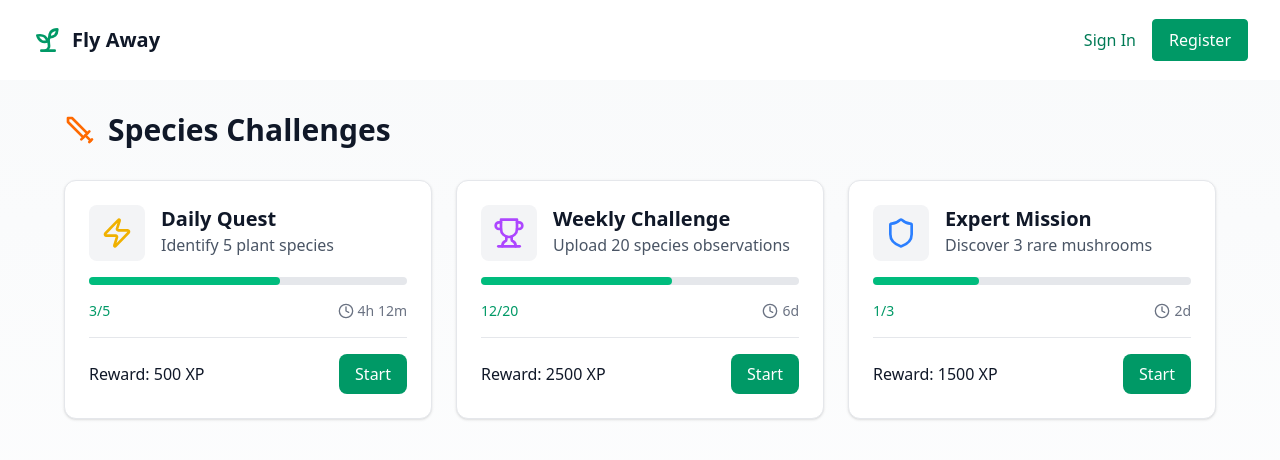
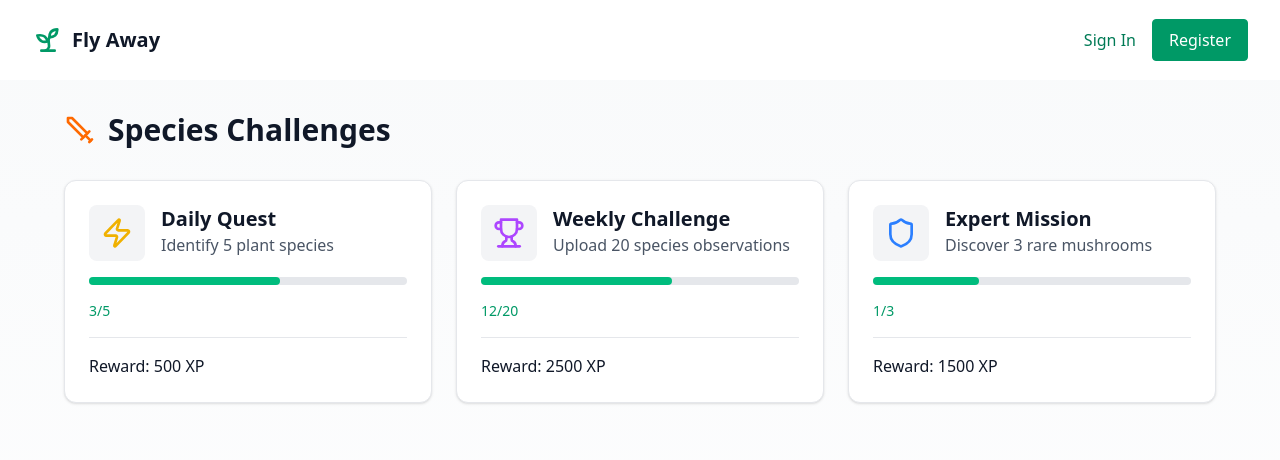
Before and after one commit to Alexander1022/social-flutter, a React (Vite) app in the folder Client/: page /challenges in a window 1280 px wide. Shown: the top 460 px of the page. Built offline with nearby package versions, Linux system fonts and the light colour scheme.

Commit message:
Remove unused buttons

```diff
--- a/Client/src/pages/Challenges.tsx
+++ b/Client/src/pages/Challenges.tsx
@@ -9,7 +9,6 @@ export default function Challenges() {
       progress: 3,
       total: 5,
       reward: 500,
-      timeLeft: "4h 12m",
       icon: <Zap className="w-8 h-8 text-yellow-500" />,
     },
     {
@@ -18,7 +17,6 @@ export default function Challenges() {
       progress: 12,
       total: 20,
       reward: 2500,
-      timeLeft: "6d",
       icon: <Trophy className="w-8 h-8 text-purple-500" />,
     },
     {
@@ -27,7 +25,6 @@ export default function Challenges() {
       progress: 1,
       total: 3,
       reward: 1500,
-      timeLeft: "2d",
       icon: <Shield className="w-8 h-8 text-blue-500" />,
     },
   ];
@@ -74,19 +71,12 @@ export default function Challenges() {
                   <span className="text-emerald-600">
                     {challenge.progress}/{challenge.total}
                   </span>
-                  <span className="text-gray-500 flex items-center gap-1">
-                    <Clock className="w-4 h-4" />
-                    {challenge.timeLeft}
-                  </span>
                 </div>
 
                 <div className="flex justify-between items-center pt-4 border-t border-gray-200">
                   <span className="text-gray-900 font-medium">
                     Reward: {challenge.reward} XP
                   </span>
-                  <button className="px-4 py-2 bg-emerald-600 hover:bg-emerald-500 text-white rounded-lg transition-colors">
-                    Start
-                  </button>
                 </div>
               </div>
             </div>
--- a/Client/src/pages/Profile.tsx
+++ b/Client/src/pages/Profile.tsx
@@ -1,14 +1,11 @@
-// ProfilePage.tsx
 import { useState } from 'react';
-import { Edit, Camera, Trophy, CheckCircle, Settings, Star, ChevronDown } from 'lucide-react';
+import { Camera, Trophy, CheckCircle, Settings, Star, ChevronDown } from 'lucide-react';
 import { Link } from 'react-router-dom';
 
 export default function ProfilePage() {
-  // State for visible items
   const [visiblePhotos, setVisiblePhotos] = useState(6);
   const [visibleQuests, setVisibleQuests] = useState(2);
 
-  // Mock data
   const user = {
     firstName: 'Alex',
     lastName: 'Smith',
@@ -27,7 +24,6 @@ export default function ProfilePage() {
   const xpForCurrentLevel = user.totalXP % 1000;
   const xpToNextLevel = 1000 - xpForCurrentLevel;
 
-  // Extended mock data
   const userPhotos = Array(12).fill(null).map((_, i) => ({
     id: i,
     image: `/photo-${i+1}.jpg`,
@@ -80,9 +76,6 @@ export default function ProfilePage() {
                   <span>{user.level}</span>
                 </div>
               </div>
-              <button className="absolute top-0 right-0 bg-white p-1.5 rounded-full shadow-sm border border-gray-200 hover:bg-emerald-50 transition-colors">
-                <Edit className="w-5 h-5 text-gray-600" />
-              </button>
             </div>
 
             <div className="flex-1">
@@ -103,7 +96,6 @@ export default function ProfilePage() {
                   </div>
                 </div>
 
-                {/* Level Progress */}
                 <div className="pt-2 max-w-md">
                   <div className="flex justify-between text-sm text-gray-600 mb-1">
                     <span>Lv. {user.level}</span>
@@ -132,9 +124,7 @@ export default function ProfilePage() {
           </div>
         </div>
 
-        {/* Main Content */}
         <div className="grid lg:grid-cols-2 gap-6 lg:gap-8">
-          {/* Photos Section */}
           <div className="bg-white rounded-xl shadow-sm p-6">
             <h2 className="text-xl font-semibold mb-4 flex items-center gap-2">
               <Camera className="w-6 h-6 text-emerald-600" />
@@ -172,7 +162,6 @@ export default function ProfilePage() {
             )}
           </div>
 
-          {/* Completed Quests Section */}
           <div className="bg-white rounded-xl shadow-sm p-6">
             <h2 className="text-xl font-semibold mb-4 flex items-center gap-2">
               <Trophy className="w-6 h-6 text-purple-600" />
--- a/Client/src/pages/Upload.tsx
+++ b/Client/src/pages/Upload.tsx
@@ -9,7 +9,6 @@ export default function Upload() {
   const [isLoading, setIsLoading] = useState(false);
   const imageData = location.state?.imageData;
 
-  // Mock species data
   const mockSpeciesInfo = {
     animal: {
       name: "African Elephant",
@@ -34,7 +33,6 @@ export default function Upload() {
 
   const handleSubmit = async () => {
     setIsLoading(true);
-    // Simulate API call
     await new Promise(resolve => setTimeout(resolve, 1500));
     navigate('/details', {
       state: {
@@ -50,7 +48,6 @@ export default function Upload() {
     <div className="min-h-screen p-4 sm:p-6 lg:p-8 pb-20 lg:pb-8">
       <div className="max-w-4xl mx-auto">
         <div className="grid lg:grid-cols-2 gap-6 lg:gap-8">
-          {/* Image Preview Section */}
           <div className="bg-white rounded-xl shadow-xs border border-gray-100 p-4 sm:p-6 transition-all duration-300 hover:shadow-sm">
             {imageData && (
               <div className="relative aspect-square overflow-hidden rounded-lg bg-gray-50">
@@ -65,7 +62,6 @@ export default function Upload() {
             )}
           </div>
 
-          {/* Controls Section */}
           <div className="bg-white rounded-xl shadow-xs border border-gray-100 p-4 sm:p-6 flex flex-col justify-between">
             <div className="space-y-4 sm:space-y-6">
               <h2 className="text-lg sm:text-xl font-semibold text-gray-900">
@@ -94,7 +90,6 @@ export default function Upload() {
               </div>
             </div>
 
-            {/* Submit Button Section */}
             {selectedCategory && (
               <div className="sticky bottom-0 mt-6 pt-4 bg-white border-t border-gray-100 lg:border-none">
                     <button
```
Lines whose indentation alone changed are shown as unchanged.
